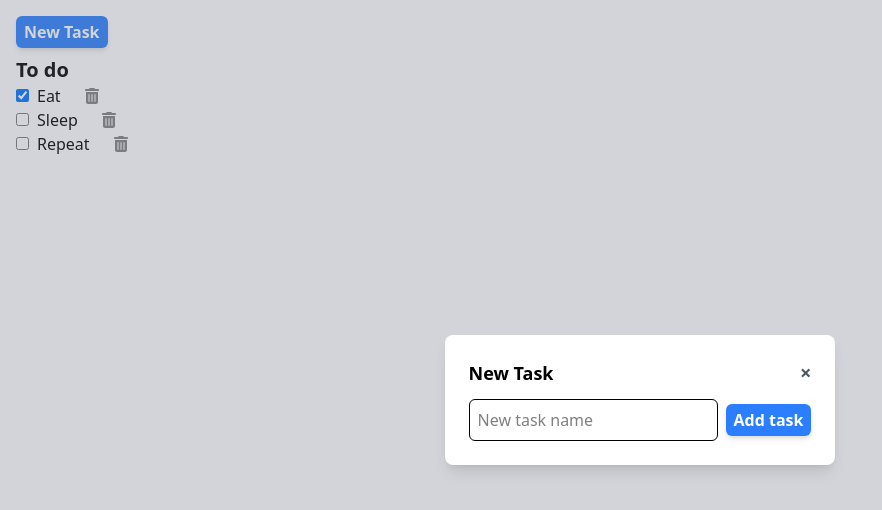
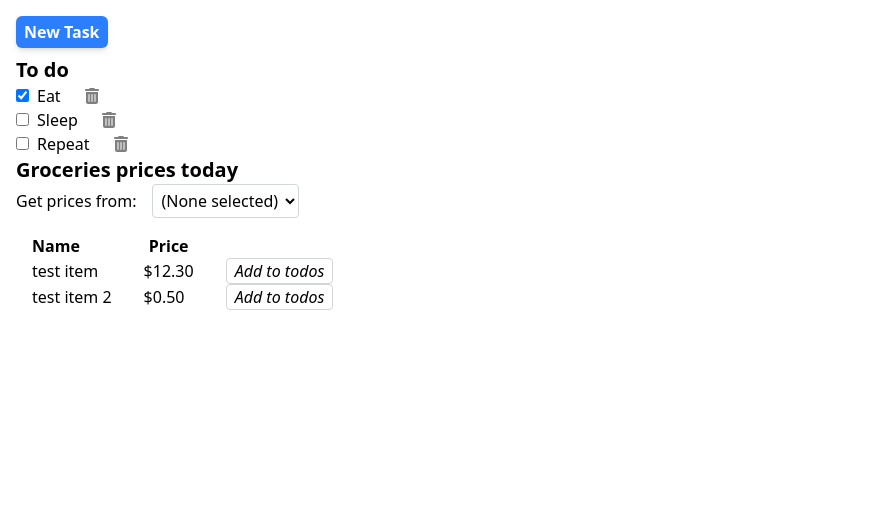
Before and after one commit to ARES-79/CSC437-DeploymentLab, a React (Vite) app in the folder packages/labs-week5/: page / in a window 1280 px wide. Shown: the top 510 px of the page, without its empty margins (0-882 px from the left). Built offline with nearby package versions, Linux system fonts and the light colour scheme.

Commit message:
lab 14 - async todo list completed

```diff
--- a/packages/labs-week5/src/App.jsx
+++ b/packages/labs-week5/src/App.jsx
@@ -4,11 +4,12 @@
 import './App.css';
 import { nanoid } from "nanoid";
 import Modal from './components/Modal';
+import { GroceryPanel } from './components/GroceryPanel';
 
 function App(props) {
   const INITIAL_TASK_LIST = props.tasks;
   const [taskList, setTaskList] = React.useState(INITIAL_TASK_LIST);
-  const [isOpen, setIsOpen] = useState(true);
+  const [isOpen, setIsOpen] = useState(false);
 
   function toggleTaskCompleted(id) {
     const updatedTasks = taskList.map((task) => {
@@ -69,6 +70,8 @@
               </ul>
           </section>
 
+          <GroceryPanel handleAddItemToList={addTaskAndClose}></GroceryPanel>
+
       </main>
   );
 }
--- /dev/null
+++ b/packages/labs-week5/src/components/GroceryPanel.css
@@ -0,0 +1,4 @@
+th, td {
+    padding-left: 1rem;
+    padding-right: 1rem;
+}
--- /dev/null
+++ b/packages/labs-week5/src/components/GroceryPanel.jsx
@@ -0,0 +1,125 @@
+import React from "react";
+import './GroceryPanel.css';
+import { Spinner } from "./Spinner";
+
+const MDN_URL = "https://mdn.github.io/learning-area/javascript/apis/fetching-data/can-store/products.json";
+
+/**
+ * Creates and returns a new promise that resolves after a specified number of milliseconds.
+ *
+ * @param {number} ms the number of milliseconds to delay
+ * @returns {Promise<undefined>} a promise that resolves with the value of `undefined` after the specified delay
+ */
+function delayMs(ms) {
+    return new Promise(resolve => setTimeout(resolve, ms));
+}
+
+export function GroceryPanel(props) {
+    const [groceryData, setGroceryData] = React.useState([
+        {
+            name: "test item",
+            price: 12.3
+        },
+        {
+            name: "test item 2",
+            price: 0.5
+        }
+    ]);
+    const [isLoading, setIsLoading] = React.useState(false);
+    const [error, setError] = React.useState(null);
+
+    function handleAddTodoClicked(item) {
+        const todoName = `Buy ${item.name} (${item.price.toFixed(2)})`;
+        props.handleAddItemToList(todoName);
+    }
+
+    async function fetchData(url) {
+        setError(null);
+        setIsLoading(true);
+        try{
+            console.log("fetching data from " + url);
+            await delayMs(2000);
+            const response = await fetch(url,);
+            if (!response.ok) {
+                throw new Error(`HTTP error: ${response.status}`);
+            }
+            const data = await response.json();
+            setGroceryData(data);
+        } catch (error) {
+            setError(`Could not get products: ${error}`);
+        }
+        setIsLoading(false);
+    }
+
+    function handleDropdownChange(changeEvent) {
+        setGroceryData([]);
+        const url = changeEvent.target.value.trim();
+        if (url) {
+            fetchData(url);
+        }
+    }
+
+    return (
+        <div>
+            <h1 className="text-xl font-bold">Groceries prices today</h1>
+            <label className="mb-4 flex gap-4 items-center">
+                Get prices from:
+                <select className="border border-gray-300 p-1 rounded-sm disabled:opacity-50"
+                 disabled={isLoading}
+                 onChange={handleDropdownChange}>
+                    <option value="">(None selected)</option>
+                    <option value={MDN_URL}>MDN</option>
+                    <option value="invalid">Who knows?</option>
+                </select>
+                {isLoading && <Spinner />}
+                {error && <p className="text-red-500"> Sorry, something went wrong.</p>}
+            </label>
+
+            {
+                groceryData.length > 0 ?
+                    <PriceTable items={groceryData} onAddClicked={handleAddTodoClicked} /> :
+                    "No data"
+            }
+        </div>
+    );
+}
+
+function PriceTable(props) {
+    return (
+        <table className="mt-4">
+            <thead>
+            <tr>
+                <th className="text-left">Name</th>
+                <th>Price</th>
+            </tr>
+            </thead>
+            <tbody>
+            {
+                props.items.map(item =>
+                    <PriceTableRow
+                        key={item.name}
+                        item={item}
+                        onAddClicked={() => props.onAddClicked(item)}
+                    />
+                )
+            }
+            </tbody>
+        </table>
+    );
+}
+
+function PriceTableRow({item, onAddClicked}) {
+    const buttonClasses = `italic px-2 rounded-sm border border-gray-300
+        hover:bg-gray-100 active:bg-gray-200 cursor-pointer`;
+    return (
+        <tr>
+            <td>{item.name}</td>
+            <td>${item.price.toFixed(2)}</td>
+            <td>
+                <button className={buttonClasses} onClick={onAddClicked}>
+                    Add to todos
+                </button>
+            </td>
+        </tr>
+    );
+}
--- /dev/null
+++ b/packages/labs-week5/src/components/Spinner.jsx
@@ -0,0 +1,21 @@
+export function Spinner({className}) {
+    const defaultClasses = "mr-3 -ml-1 size-5 animate-spin ";
+    // If className is undefined, don't want to append the string "undefined", but rather just an empty string
+    const additionalClasses = className || "";
+
+    return (
+        <svg
+            className={defaultClasses + additionalClasses}
+            xmlns="http://www.w3.org/2000/svg"
+            fill="none"
+            viewBox="0 0 24 24"
+        >
+            <circle className="opacity-25" cx="12" cy = "12" r="10" stroke="currentColor" strokeWidth="4" />
+            <path
+                className="opacity-75"
+                fill="currentColor"
+                d="M4 12a8 8 0 018-8V0C5.373 0 0 5.373 0 12h4zm2 5.291A7.962 7.962 0 014 12H0c0 3.042 1.135 5.824 3 7.938l3-2.647z"
+            />
+        </svg>
+    );
+}
```
Also changed, not shown: 2 other files (tests, documents, lock files or other folders).
